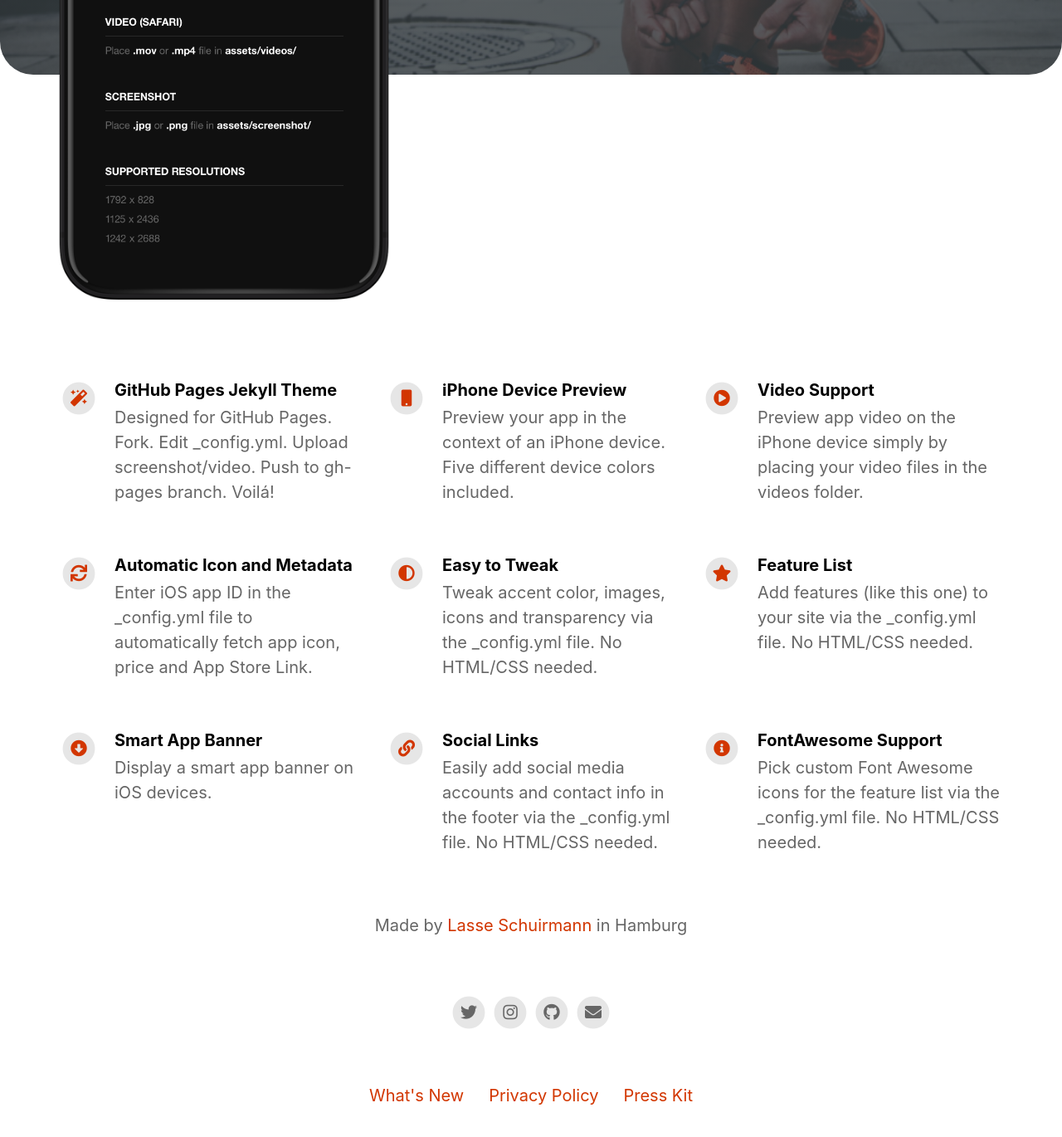
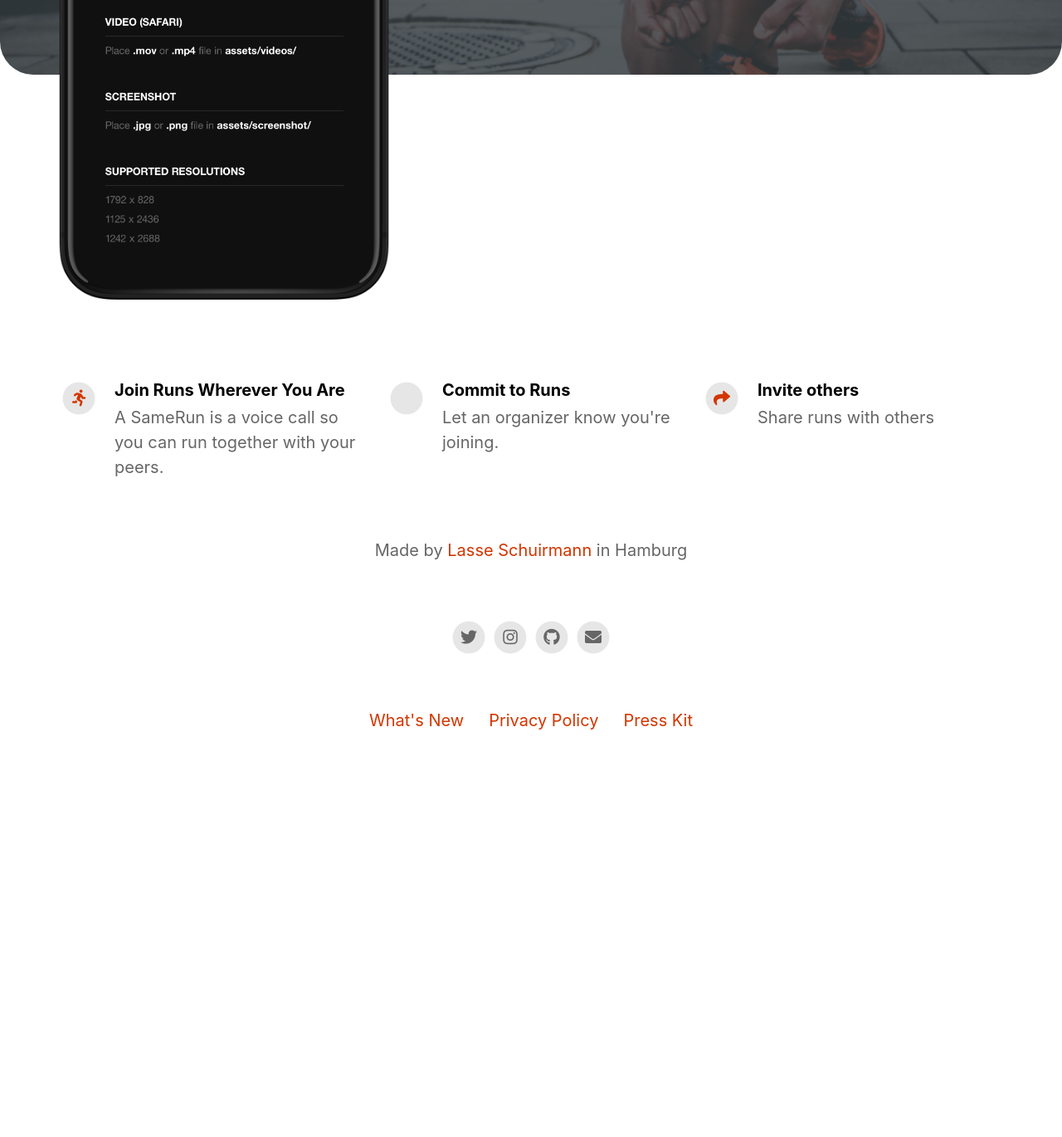
Before and after one commit to Next-Day-Ventures/app-landing, a Jekyll site: the page built from index.html, in a window 1280 px wide and 1400 px high, scrolled down 624 px. Shown: the top 1370 px of the window at 83% size. Built offline with Jekyll 4.4.1, drawn with Linux system fonts in a browser that asks for light colours; nearby versions of some CDN libraries; after the commit the page ends 1572 px from its top, so only the background shows below that.

Commit message:
More updates

```diff
--- a/_config.yml
+++ b/_config.yml
@@ -2,8 +2,8 @@
 page_title                                :                                           # Automatically populates with app name if not set and if iOS app ID is set. Otherwise enter manually.
 
 # App Info
-ios_app_id                                : 1234793120                                # Required. Enter iOS app ID to automatically populate name, price and icons (e.g. 718043190).
-ios_app_country                           : us                                        # Required outside USA. Enter 2 letter country code as in https://en.wikipedia.org/wiki/ISO_3166-1_alpha-2
+ios_app_id                                : 1574399717                                # Required. Enter iOS app ID to automatically populate name, price and icons (e.g. 718043190).
+ios_app_country                           : de                                        # Required outside USA. Enter 2 letter country code as in https://en.wikipedia.org/wiki/ISO_3166-1_alpha-2
 
 appstore_link                             :                                           # Automatically populates if not set and if iOS app ID is set. Otherwise enter manually.
 playstore_link                            :                                           # Enter Google Play Store URL.
@@ -21,7 +21,7 @@
 
 # Information About Yourself
 your_name                                 : Lasse Schuirmann
-your_link                                 : https://emilbaehr.com
+your_link                                 : https://viperdev.io/
 your_city                                 : Hamburg
 email_address                             : info@same.run
 facebook_username                         :
@@ -35,46 +35,17 @@
 # Feature List                            Edit, add or remove features to be presented.
 features                                  :
 
-  - title                                 : GitHub Pages Jekyll Theme
-    description                           : Designed for GitHub Pages. Fork. Edit _config.yml. Upload screenshot/video. Push to gh-pages branch. Voilá!
-    fontawesome_icon_name                 : magic
+  - title                                 : Join Runs Wherever You Are
+    description                           : A SameRun is a voice call so you can run together with your peers.
+    fontawesome_icon_name                 : running
 
-  - title                                 : iPhone Device Preview
-    description                           : Preview your app in the context of an iPhone device. Five different device colors included.
-    fontawesome_icon_name                 : mobile
+  - title                                 : Commit to Runs
+    description                           : Let an organizer know you're joining.
+    fontawesome_icon_name                 : user_plus
 
-  - title                                 : Video Support
-    description                           : Preview app video on the iPhone device simply by placing your video files in the videos folder.
-    fontawesome_icon_name                 : play-circle
-
-  - title                                 : Automatic Icon and Metadata
-    description                           : Enter iOS app ID in the _config.yml file to automatically fetch app icon, price and App Store Link.
-    fontawesome_icon_name                 : sync
-
-  - title                                 : Easy to Tweak
-    description                           : Tweak accent color, images, icons and transparency via the _config.yml file. No HTML/CSS needed.
-    fontawesome_icon_name                 : adjust
-
-  - title                                 : Feature List
-    description                           : Add features (like this one) to your site via the _config.yml file. No HTML/CSS needed.
-    fontawesome_icon_name                 : star
-
-  - title                                 : Smart App Banner
-    description                           : Display a smart app banner on iOS devices.
-    fontawesome_icon_name                 : arrow-alt-circle-down
-
-  - title                                 : Social Links
-    description                           : Easily add social media accounts and contact info in the footer via the _config.yml file. No HTML/CSS needed.
-    fontawesome_icon_name                 : link
-
-  - title                                 : FontAwesome Support
-    description                           : Pick custom Font Awesome icons for the feature list via the _config.yml file. No HTML/CSS needed.
-    fontawesome_icon_name                 : info-circle
-
-  - title                                 : # New Feature Title
-    description                           : # New Feature Description
-    fontawesome_icon_name                 : # Enter Font Awesome icon name (e.g. star). Find icons on fontawesome.com/icons.
-
+  - title                                 : Invite others
+    description                           : Share runs with others
+    fontawesome_icon_name                 : share
 
 
 # Theme Settings
```
